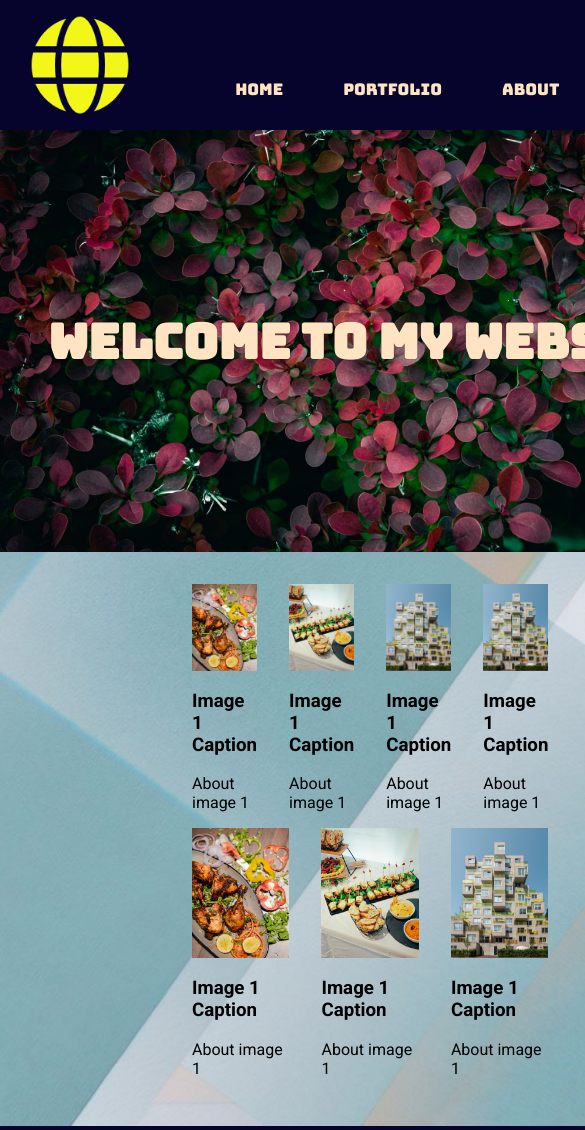
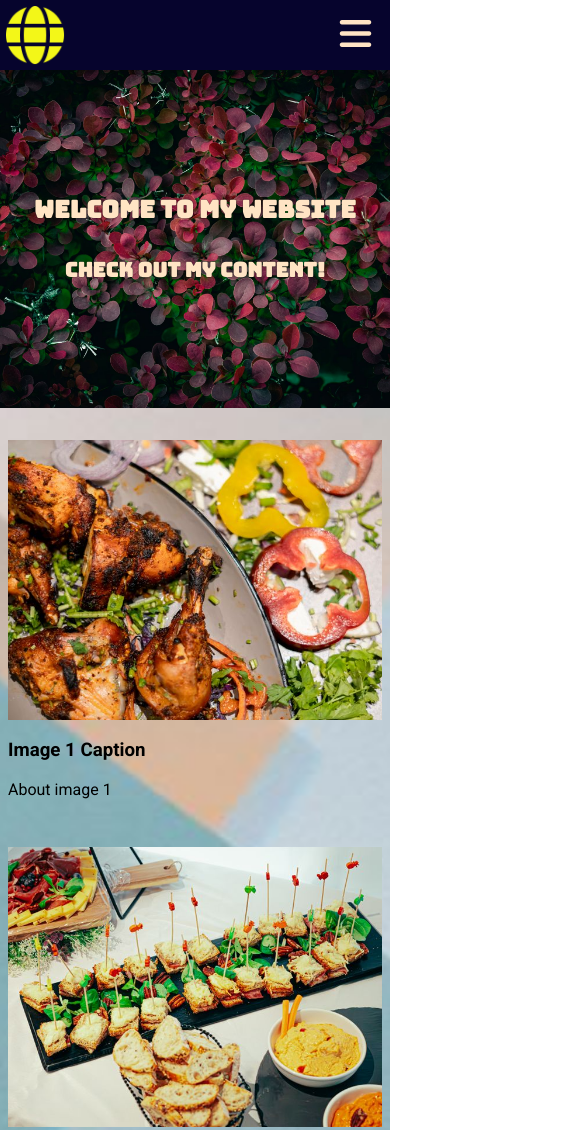
Before and after one commit to johannesmx/Webdevclass2026T3, a plain HTML site: page index.html in a window 390 px wide. Shown: the top 1130 px of the page, 585 px wide, since content can reach past the window. Drawn offline with Linux system fonts and the light colour scheme.

Commit message:
added responsive styles

```diff
--- a/index.html
+++ b/index.html
@@ -13,6 +13,8 @@
         rel="stylesheet">
     <link rel="stylesheet" href="https://cdnjs.cloudflare.com/ajax/libs/font-awesome/7.3.1/css/all.css" integrity="sha512-x9WwyMYBnlXMNQ6kQ/Lyzu1NqIhLQKL5Oq6xByfXuRj7s9CskyCbLv/1IjqzJmXwFXWr0ov6jBV7Qbc0hh9nHg==" crossorigin="anonymous" referrerpolicy="no-referrer">
     <link rel="stylesheet" href="styles.css">
+    <link rel="stylesheet" href="responsive.css">
+    <script src="site.js"></script>
 </head>
 
 <body>
@@ -20,6 +22,9 @@
         <a href="index.html">
             <img class="logo" src="globe-solid.png" alt="globe logo">
         </a>
+        <button type="button" id="nav-button">
+            <i class="fa-solid fa-bars"></i>
+        </button>
         <nav class="main-navigation">
             <a href="index.html">Home</a>
             <a href="portfolio.html">Portfolio</a>
@@ -29,27 +34,28 @@
     </header>
     <div class="home-banner">
         <h1>Welcome to my website</h1>
+        <h2>Check out my content!</h2>
     </div>
     <main class="content">
         <!-- row 1 -->
         <div class="row">
             <div class="card">
-                <img src="images/pexels-lpfstudio023-31771054.jpg">
+                <img src="images/pexels-lpfstudio023-31771054.jpg" alt="grilled chicken on a platter">
                 <h3>Image 1 Caption</h3>
                 <p>About image 1</p>
             </div>
             <div class="card">
-                <img src="images/pexels-newman-photographs-234743505-31970812.jpg">
+                <img src="images/pexels-newman-photographs-234743505-31970812.jpg" alt="cannapes and dips">
                 <h3>Image 1 Caption</h3>
                 <p>About image 1</p>
             </div>
             <div class="card">
-                <img src="images/pexels-mikhail-vassiliev-2165193417-40530716.jpg">
+                <img src="images/pexels-mikhail-vassiliev-2165193417-40530716.jpg" alt="apartment building">
                 <h3>Image 1 Caption</h3>
                 <p>About image 1</p>
             </div>
              <div class="card">
-                <img src="images/pexels-mikhail-vassiliev-2165193417-40530716.jpg">
+                <img src="images/pexels-mikhail-vassiliev-2165193417-40530716.jpg" alt="apartment building">
                 <h3>Image 1 Caption</h3>
                 <p>About image 1</p>
             </div>
@@ -57,17 +63,17 @@
         <!-- row 2 -->
         <div class="row">
             <div class="card">
-                <img src="images/pexels-lpfstudio023-31771054.jpg">
+                <img src="images/pexels-lpfstudio023-31771054.jpg" alt="grilled chicken on a platter">
                 <h3>Image 1 Caption</h3>
                 <p>About image 1</p>
             </div>
             <div class="card">
-                <img src="images/pexels-newman-photographs-234743505-31970812.jpg">
+                <img src="images/pexels-newman-photographs-234743505-31970812.jpg" alt="cannapes and dips">
                 <h3>Image 1 Caption</h3>
                 <p>About image 1</p>
             </div>
             <div class="card">
-                <img src="images/pexels-mikhail-vassiliev-2165193417-40530716.jpg">
+                <img src="images/pexels-mikhail-vassiliev-2165193417-40530716.jpg" alt="apartment building">
                 <h3>Image 1 Caption</h3>
                 <p>About image 1</p>
             </div>
@@ -75,13 +81,13 @@
     </main>
     <footer class="main-footer">
         <nav class="social-links">
-            <a href="https://facebook.com" aria-label="Facebook profile">
+            <a href="https://facebook.com">
                 <i class="fa-brands fa-square-facebook"></i>
             </a>
-            <a href="https://instagram.com" arial-label="Instagram profile">
+            <a href="https://instagram.com">
                 <i class="fa-brands fa-square-instagram"></i>
             </a>
-            <a href="https://tiktok.com" aria-label="TikTok profile">
+            <a href="https://tiktok.com">
                 <i class="fa-brands fa-tiktok"></i>
             </a>
         </nav>
--- /dev/null
+++ b/responsive.css
@@ -0,0 +1,47 @@
+@media screen and (max-width:640px) {
+    .logo {
+        max-width: 60px;
+    }
+    .main-header {
+        padding: 5px;
+        flex-wrap: wrap;
+    }
+    .main-navigation {
+        min-width: 100%;
+        flex-wrap: wrap;
+        gap: 0px;
+        max-height: 0px;
+        overflow: hidden;
+        transition: max-height 1s;
+    }
+    .main-navigation.open {
+        max-height: 50vh;
+    }
+    .main-navigation a {
+        min-width: 100%;
+    }
+    #nav-button {
+        display: block;
+    }
+    .content {
+        margin: 2em 0.5em;
+    }
+    .row {
+        flex-wrap: wrap;
+    }
+    .home-banner {
+        min-height: 40vh;
+    }
+    .home-banner h1 {
+        font-size: 24px;
+    }
+    .home-banner h2 {
+        font-size: 20px;
+    }
+    .card {
+        min-width: 100%;
+    }
+    .card img {
+        aspect-ratio: 4/3;
+    }
+}
--- a/styles.css
+++ b/styles.css
@@ -20,6 +20,14 @@ body {
     flex-direction: row;
     justify-content: space-between;
     align-items: flex-end;
+}
+#nav-button {
+    align-self: center;
+    background-color: transparent;
+    color: bisque;
+    font-size: 36px;
+    border: 1px solid transparent;
+    display: none;
 }
 .main-navigation a{
     color: bisque;
@@ -49,6 +57,7 @@ img {
     display: flex;
     justify-content: center;
     align-items: center;
+    flex-direction: column;
     font-family: "Bungee", sans-serif;
     font-size: x-large;
     background-image: url("images/pexels-wyxina-tresse-311038210-40596368.jpg");
@@ -56,7 +65,7 @@ img {
     background-repeat: no-repeat;
     background-position: center;
 }
-.home-banner h1 {
+.home-banner h1, .home-banner h2 {
     text-shadow: 0px 0px 1px #000000;
     color: bisque;
 }
```
Also changed, not shown: contact.html (+5 -0 lines).
